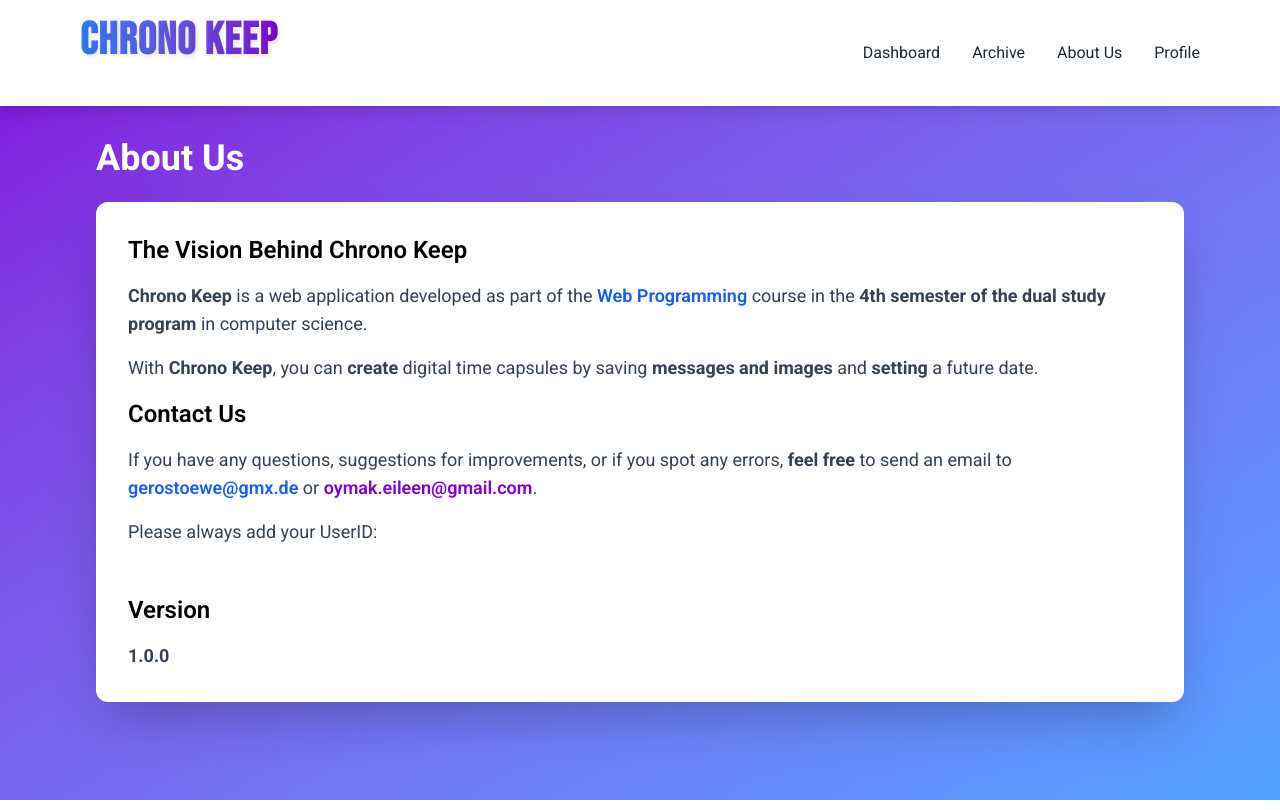
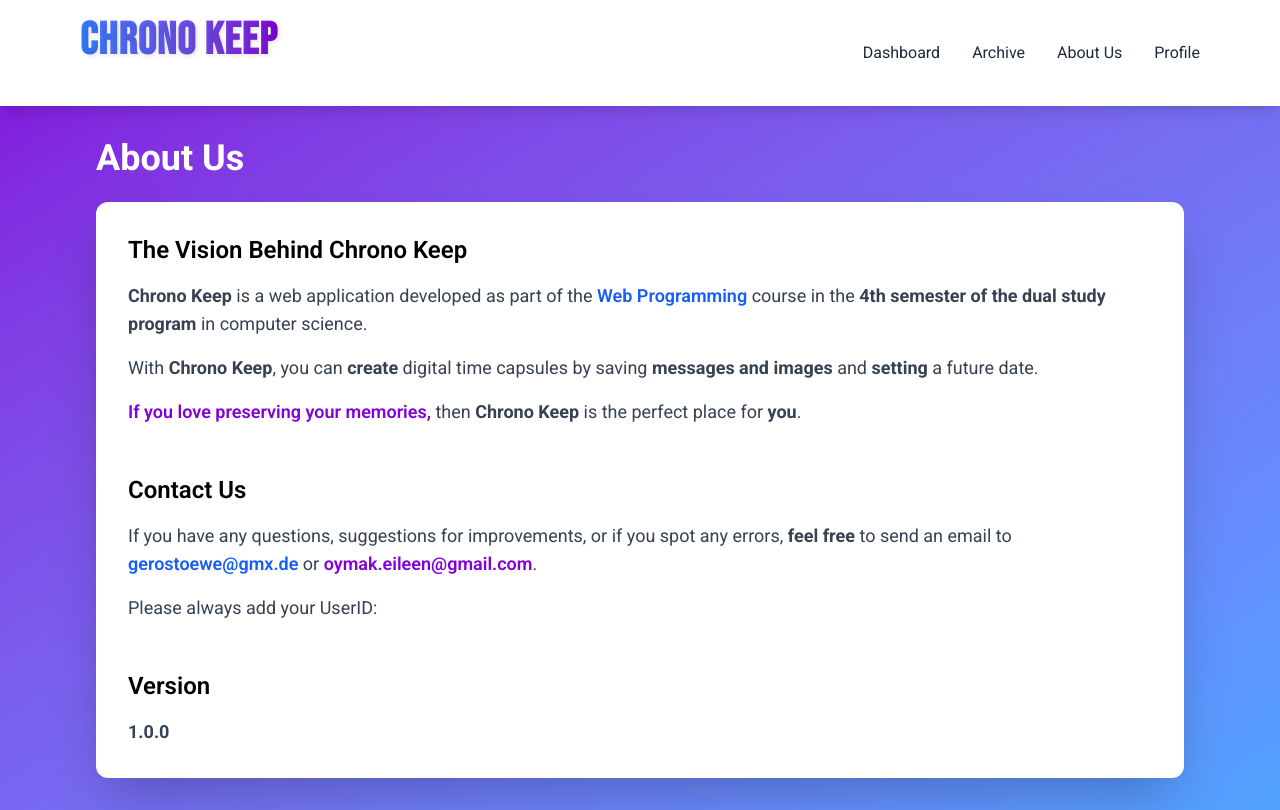
Before and after one commit to GeroStoewe/chrono-keep, a React (Vite) app: page /about in a window 1280 px wide. Built offline with nearby package versions, Linux system fonts and the light colour scheme; no server answers.

Commit message:
#25:
- added more information in the Vision Section

```diff
--- a/src/components/aboutPage/VisionSection.tsx
+++ b/src/components/aboutPage/VisionSection.tsx
@@ -25,6 +25,13 @@ const VisionSection: React.FC = () => {
         <strong> messages and images</strong> and <strong>setting</strong> a
         future date.
       </p>
+      <p className="text-lg text-gray-700 mb-12 select-none">
+        <span className="font-semibold text-purple-700">
+          If you love preserving your memories,{" "}
+        </span>
+        then <strong>Chrono Keep</strong> is the perfect place for{" "}
+        <strong>you</strong>.
+      </p>
     </div>
   );
 };
```
